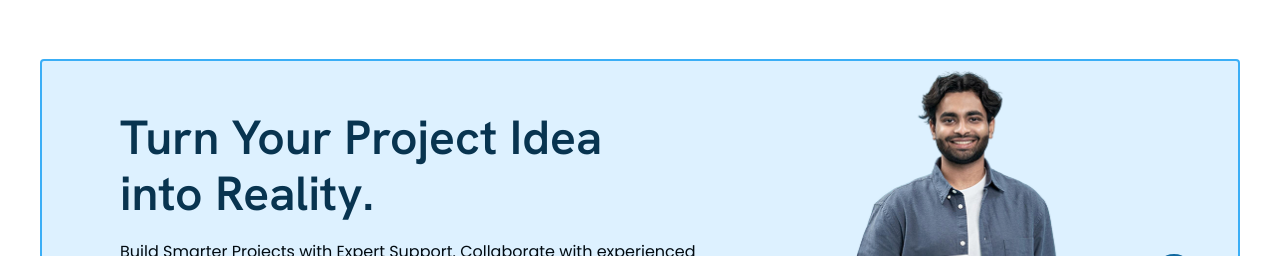
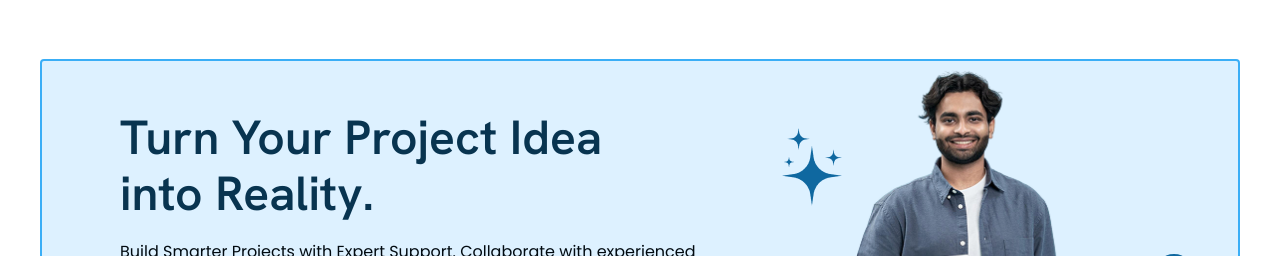
Before and after one commit to MohammadNaiem65/sekhai, a Next.js app: page / in a window 1280 px wide. Shown: the part 3800-4056 px from the top of the page. Built offline with nearby package versions, Linux system fonts and the light colour scheme.

Commit message:
update: added stars to bg

```diff
--- a/src/components/home/studybit/studybit.jsx
+++ b/src/components/home/studybit/studybit.jsx
@@ -11,6 +11,14 @@ export default function Studybit() {
       <Content />
 
       <div className="flex items-center justify-between">
+        <Image
+          src="/multiple-star.png"
+          alt="stars icon"
+          width={60}
+          height={78}
+          className="mb-16"
+        />
+
         <Image src="/mentor.png" alt="mentor image" width={234} height={327} />
 
         <Button
```
Also changed, not shown: public/multiple-star.png.
